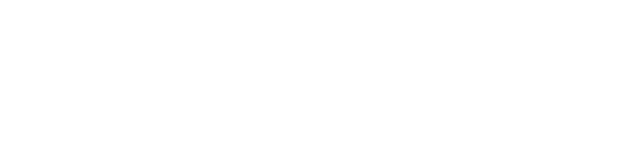
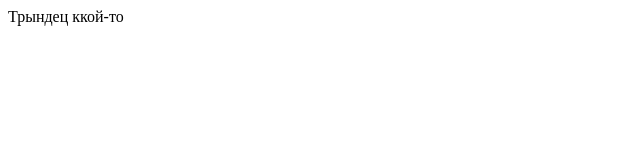
Before and after one commit to Romanes23/1_rep, a plain HTML site: page index.html in a window 1280 px wide. Shown: the whole page, without its empty margins (0-640 px from the left). Drawn offline with Linux system fonts and the light colour scheme.

Commit message:
исправлено  индекс

```diff
--- a/index.html
+++ b/index.html
@@ -6,6 +6,6 @@
     <title>Document</title>
 </head>
 <body>
-
+   Трындец ккой-то
 </body>
 </html>
```
